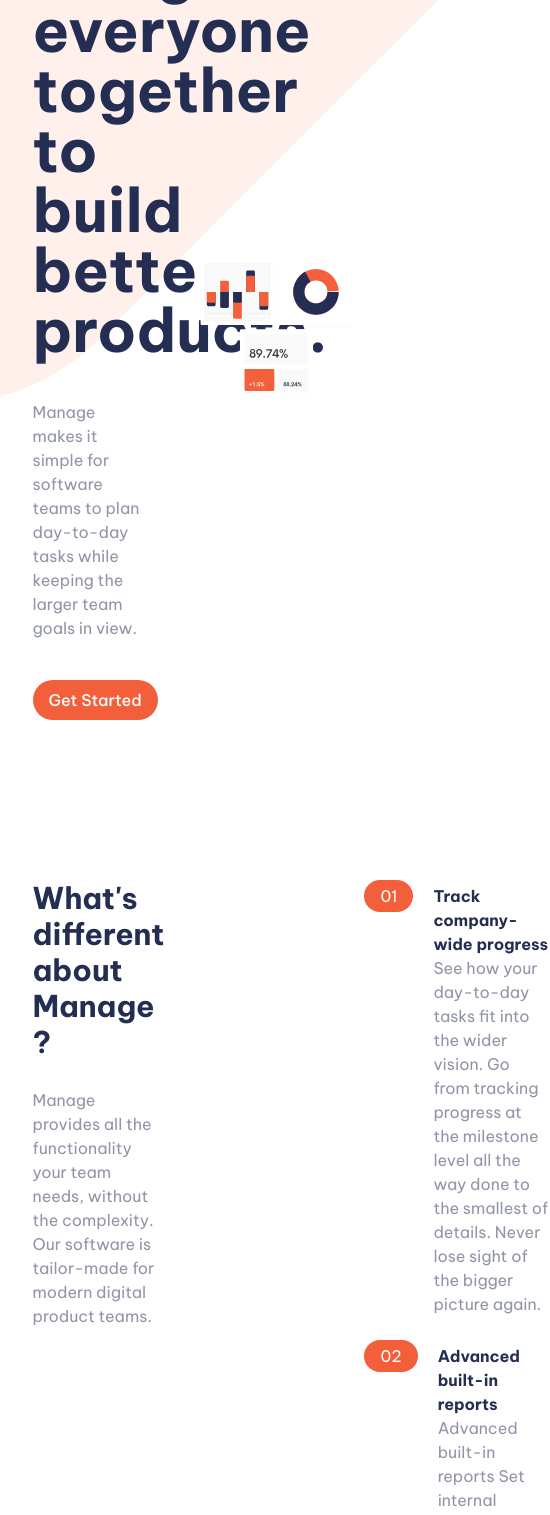
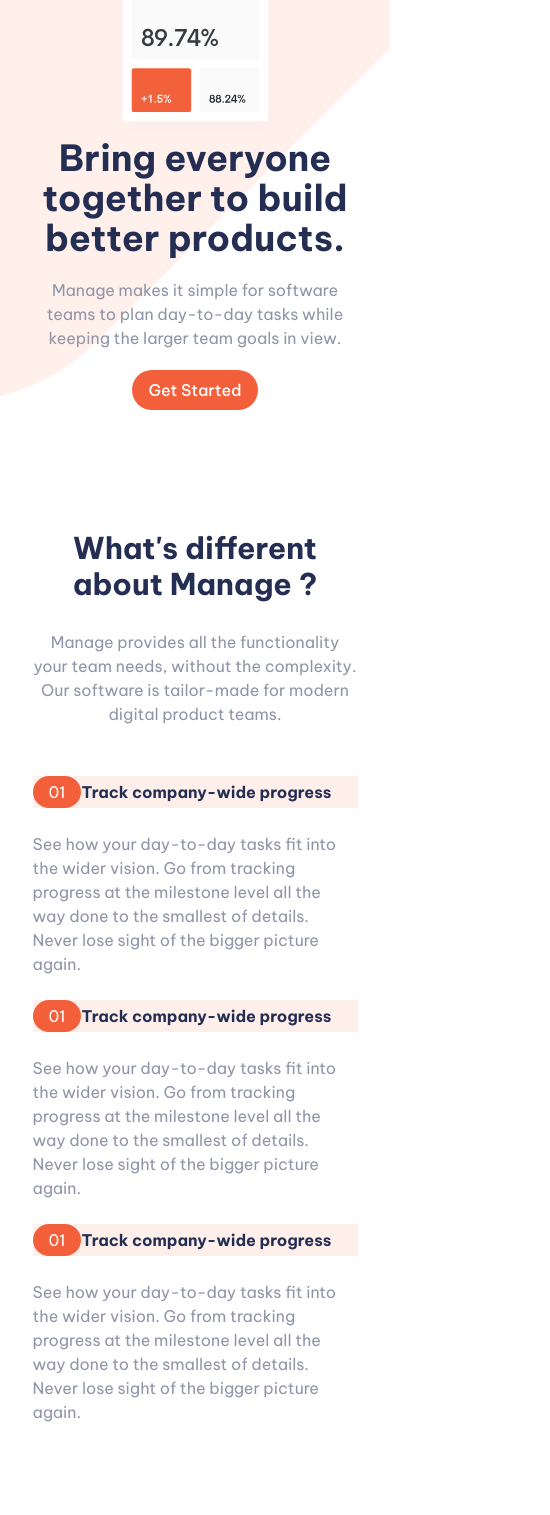
Before and after one commit to noheezybucket/manage-landing-page, a React (Create React App) app: page / in a window 390 px wide. Shown: the part 260-1775 px from the top of the page, 550 px wide, since content can reach past the window. Built offline with nearby package versions, Linux system fonts and the light colour scheme.

Commit message:
mobile version

```diff
--- a/src/components/About.js
+++ b/src/components/About.js
@@ -4,8 +4,8 @@ import Testimonials from "./Testimonials";
 const About = () => {
   return (
     <section className="about">
-      <div className="py-20 mx-auto w-10/12 gap-[200px] flex">
-        <div>
+      <div className="py-20 mx-auto w-10/12 gap-[50px] lg:gap-[200px] flex flex-col lg:flex-row">
+        <div className="text-center lg:text-left">
           <h2 className="text-primary-blue pb-7 text-3xl font-bold">
             What's different about Manage ?
           </h2>
@@ -18,12 +18,19 @@ const About = () => {
 
         <div className="flex flex-col gap-5">
           {/* 01 */}
-          <div className="flex gap-5">
+          <div className="flex flex-col lg:flex-row gap-5 ">
+            <p className="flex items-center bg-neutral-red lg:bg-white lg:items-start">
               <span className="bg-primary-red text-white px-4 py-1 rounded-3xl h-fit">
                 01
               </span>
+              <h3 className="about-title lg:hidden">
+                Track company-wide progress
+              </h3>
+            </p>
             <div className="py-1">
-              <h3 className="about-title">Track company-wide progress</h3>
+              <h3 className="about-title hidden lg:block">
+                Track company-wide progress
+              </h3>
               <p>
                 See how your day-to-day tasks fit into the wider vision. Go from
                 tracking progress at the milestone level all the way done to the
@@ -34,33 +41,47 @@ const About = () => {
           </div>
 
           {/* 02 */}
-          <div className="flex gap-5">
+          <div className="flex flex-col lg:flex-row gap-5 ">
+            <p className="flex items-center bg-neutral-red lg:bg-white lg:items-start">
               <span className="bg-primary-red text-white px-4 py-1 rounded-3xl h-fit">
-              02
+                01
               </span>
+              <h3 className="about-title lg:hidden">
+                Track company-wide progress
+              </h3>
+            </p>
             <div className="py-1">
-              <h3 className="about-title">Advanced built-in reports</h3>
+              <h3 className="about-title hidden lg:block">
+                Track company-wide progress
+              </h3>
               <p>
-                Advanced built-in reports Set internal delivery estimates and
-                track progress toward company goals. Our customisable dashboard
-                helps you build out the reports you need to keep key
-                stakeholders informed.
+                See how your day-to-day tasks fit into the wider vision. Go from
+                tracking progress at the milestone level all the way done to the
+                smallest of details. Never lose sight of the bigger picture
+                again.
               </p>
             </div>
           </div>
 
           {/* 03 */}
-          <div className="flex gap-5">
+          <div className="flex flex-col lg:flex-row gap-5 ">
+            <p className="flex items-center bg-neutral-red lg:bg-white lg:items-start">
               <span className="bg-primary-red text-white px-4 py-1 rounded-3xl h-fit">
-              03
+                01
               </span>
+              <h3 className="about-title lg:hidden">
+                Track company-wide progress
+              </h3>
+            </p>
             <div className="py-1">
-              <h3 className="about-title">Everything you need in one place</h3>
+              <h3 className="about-title hidden lg:block">
+                Track company-wide progress
+              </h3>
               <p>
-                Everything you need in one place Stop jumping from one service
-                to another to communicate, store files, track tasks and share
-                documents. Manage offers an all-in-one team productivity
-                solution.
+                See how your day-to-day tasks fit into the wider vision. Go from
+                tracking progress at the milestone level all the way done to the
+                smallest of details. Never lose sight of the bigger picture
+                again.
               </p>
             </div>
           </div>
--- a/src/components/FirstFooter.js
+++ b/src/components/FirstFooter.js
@@ -3,9 +3,9 @@ import React from "react";
 const FirstFooter = () => {
   return (
     <section className="bg-primary-red py-14">
-      <div className="mx-auto w-10/12 flex justify-between items-center">
-        <h2 className="text-white text-3xl font-bold">
-          Simplify how yout team works today.
+      <div className="mx-auto w-10/12 flex flex-col gap-8 lg:flex-row justify-between items-center">
+        <h2 className="text-white text-3xl font-[500] text-center lg:text-left lg:w-[40%]">
+          Simplify how your team works today.
         </h2>
         <button className="btn-white h-fit">Get Started</button>
       </div>
--- a/src/components/Hero.js
+++ b/src/components/Hero.js
@@ -1,11 +1,14 @@
-import React from "react";
+import React, { useState } from "react";
 import Header from "./Header";
 import HeroSection from "./HeroSection";
+import MobileHeader from "./MobileHeader";
 
 const Hero = () => {
+  const [mobile, setmobile] = useState(true);
   return (
     <section className="w-10/12 mx-auto hero">
-      <Header />
+      {mobile ? <MobileHeader /> : <Header />}
+
       <HeroSection />
     </section>
   );
--- a/src/components/HeroSection.js
+++ b/src/components/HeroSection.js
@@ -3,12 +3,12 @@ import illustration from "../assets/illustration-intro.svg";
 
 const HeroSection = () => {
   return (
-    <section className="flex justify-between items-center py-20">
-      <div className="flex flex-col gap-10 w-1/2">
-        <h2 className="text-6xl font-bold text-primary-blue">
+    <section className="flex flex-col-reverse lg:flex-row justify-between items-center py-10 lg:py-20">
+      <div className="flex flex-col items-center text-center lg:text-left gap-5 lg:gap-10 lg:w-1/2">
+        <h2 className="text-4xl lg:text-6xl font-bold text-primary-blue">
           Bring everyone together to build better products.
         </h2>
-        <p className="w-[70%]">
+        <p className="lg:w-[70%]">
           Manage makes it simple for software teams to plan day-to-day tasks
           while keeping the larger team goals in view.
         </p>
--- /dev/null
+++ b/src/components/MobileHeader.js
@@ -0,0 +1,22 @@
+import React, { useState } from "react";
+import manage from "../assets/logo.svg";
+import hamburger from "../assets/icon-hamburger.svg";
+
+const MobileHeader = () => {
+  const [isMenuOpen, setIsMenuOpen] = useState(false);
+
+  return (
+    <header className="pt-10">
+      <nav className="flex justify-between">
+        <div>
+          <img src={manage} alt="manage" />
+        </div>
+        <div>
+          <img src={hamburger} alt="hamburger menu" />
+        </div>
+      </nav>
+    </header>
+  );
+};
+
+export default MobileHeader;
--- a/src/components/SecondFooter.js
+++ b/src/components/SecondFooter.js
@@ -9,9 +9,9 @@ import youtube from "../assets/icon-youtube.svg";
 const SecondFooter = () => {
   return (
     <div className="bg-neutral-dark-blue py-10">
-      <div className="mx-auto w-10/12 flex justify-between">
+      <div className="mx-auto w-10/12 gap-10 flex flex-col-reverse md:flex-row justify-between">
         <div className=" flex flex-col justify-between">
-          <img src={manage} alt="manage" />
+          <img src={manage} alt="manage" className="hidden md:block" />
           <ul className="flex justify-between">
             <li className="cursor-pointer">
               <img src={facebook} alt="facebook" />
@@ -31,7 +31,7 @@ const SecondFooter = () => {
           </ul>
         </div>
         {/*  */}
-        <div className="footer-list flex gap-24 justify-between">
+        <div className="footer-list flex lg:gap-24 leading-[40px] justify-between">
           <ul>
             <li>Home</li>
             <li>Pricing</li>
@@ -47,7 +47,7 @@ const SecondFooter = () => {
 
         {/*  */}
         <div>
-          <form>
+          <form className="flex">
             <input
               type="text"
               name="footer-text"
--- a/src/components/Testimonials.js
+++ b/src/components/Testimonials.js
@@ -3,7 +3,7 @@ import avatar from "../assets/avatar-ali.png";
 
 const Testimonials = () => {
   return (
-    <section className="w-10/12 mx-auto py-36">
+    <section className="mx-auto py-[20px] mb-20">
       <div>
         <h2 className="text-primary-blue text-center pb-7 text-3xl font-bold">
           What they've said ?
--- a/src/index.css
+++ b/src/index.css
@@ -15,7 +15,7 @@ body {
 }
 
 .about {
-  background: url("./assets/bg-tablet-pattern.svg") no-repeat bottom 0% left -450px;
+  background: url("./assets/bg-tablet-pattern.svg") no-repeat bottom -100% left -500px;
 }
 P {
   @apply text-neutral-blue;
```
Lines whose indentation alone changed are shown as unchanged.
